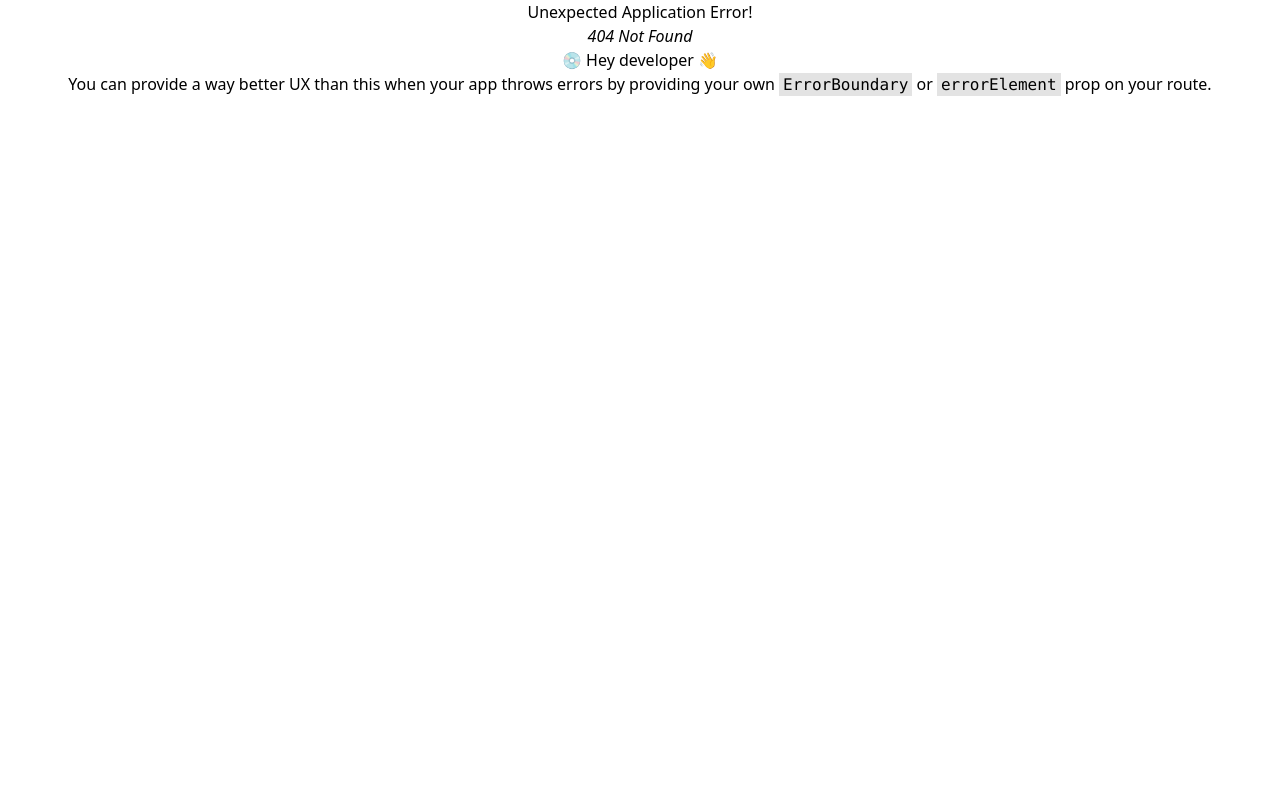
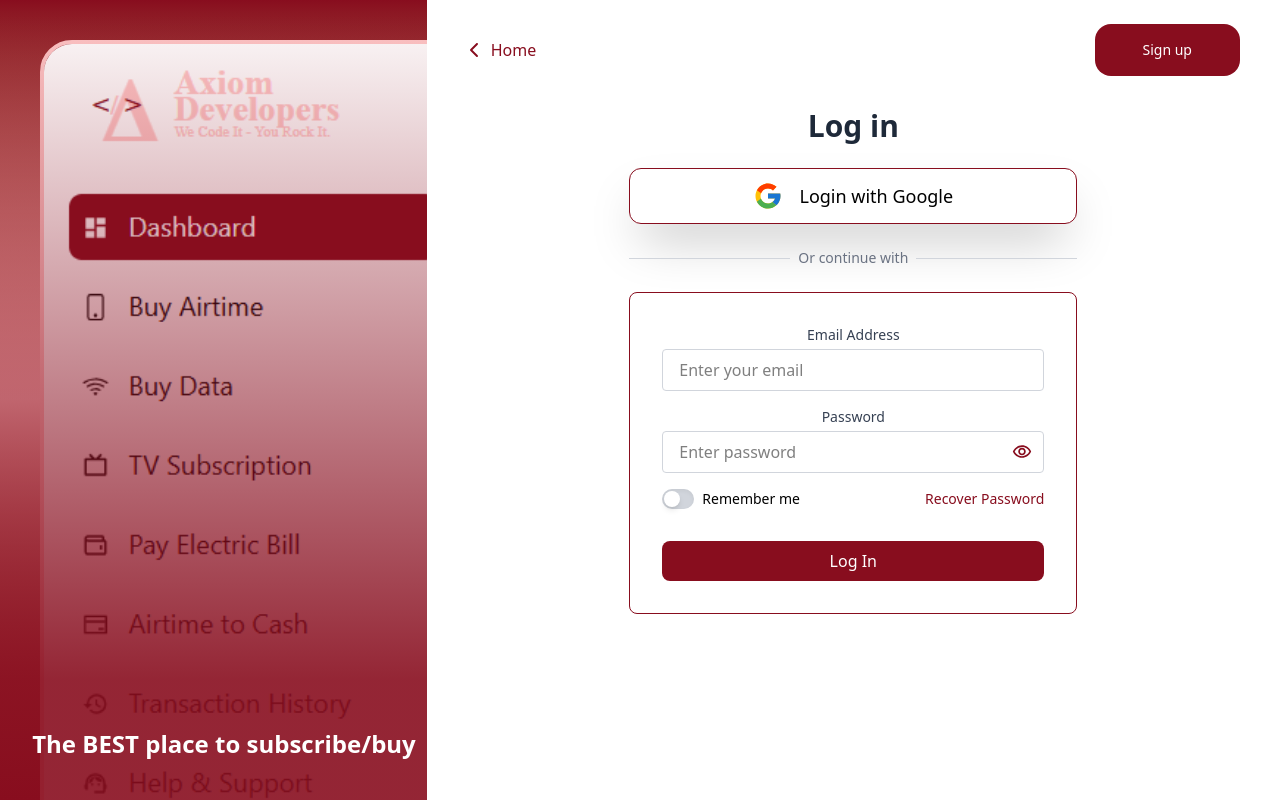
Before and after one commit to AxiomDeveloperr/Axiom-VTU, a React (Vite) app: page /login in a window 1280 px wide. Before the commit this address had no page. Built offline with nearby package versions, Linux system fonts and the light colour scheme.

Commit message:
rendered on index

```diff
--- a/src/components/AuthForm.jsx
+++ b/src/components/AuthForm.jsx
@@ -1,5 +1,5 @@
 import InputField from "./InputField";
-import Button from "./Button";
+import Btn from "./Btn";
 import RememberMe from "./RememberMe";
 
 const AuthForm = ({
@@ -43,7 +43,7 @@ const AuthForm = ({
         {isSignup ? "Sign up" : "Log in"}
       </h2>
 
-      <Button
+      <Btn
         text={isSignup ? "Sign up with Google" : "Login with Google"}
         onClick={() => {}}
         large={true}
@@ -119,7 +119,7 @@ const AuthForm = ({
           </div>
         )}
 
-        <Button type="submit" text={isSignup ? "Create Account" : "Log In"} />
+        <Btn type="submit" text={isSignup ? "Create Account" : "Log In"} />
 
         {/* <div className="text-center mt-4">
           <span className="text-sm text-gray-600">
--- a/src/components/Head.jsx
+++ b/src/components/Head.jsx
@@ -1,6 +1,7 @@
 import React from "react";
 import { FaChevronLeft, FaBars } from "react-icons/fa6";
 import logo from "../assets/axiomdev.svg";
+import { Link } from "react-router-dom";
 
 const Head = ({ switchMode, isSignup }) => {
   return (
@@ -17,13 +18,15 @@ const Head = ({ switchMode, isSignup }) => {
       </div>
 
       <div className="flex items-center justify-between gap-4">
+        <Link to={isSignup ? "/login" : "/signup"}>
           <button
             type="button"
-          onClick={switchMode}
             className="ml-1 bg-[#880d1e] text-white text-sm md:text-md font-medium px-8 md:px-12 py-3 md:py-4 rounded-2xl"
           >
             {isSignup ? "Login" : "Sign up"}
           </button>
+        </Link>
+
         <FaBars className="block md:hidden text-[#880d1e] text-3xl" />
       </div>
     </div>
--- a/src/pages/AuthPage.jsx
+++ b/src/pages/AuthPage.jsx
@@ -2,10 +2,11 @@ import React, { useState } from "react";
 import AuthForm from "../components/AuthForm";
 import Head from "../components/Head";
 import dash from "../assets/images/dashImg.png";
+import { useLocation } from "react-router-dom";
 
 const AuthPage = () => {
-  const [mode, setMode] = useState("signup");
-  const isSignup = mode === "signup";
+  const location = useLocation();
+  const isSignup = location.pathname === "/signup";
 
   const getInitialFormData = (isSignup) => ({
     email: "",
@@ -27,7 +28,6 @@ const AuthPage = () => {
       ...prev,
       [name]: type === "checkbox" ? checked : value,
     }));
-    setRemembered(formData.remember);
   };
 
   const handleSubmit = (e) => {
--- a/src/routes/index.jsx
+++ b/src/routes/index.jsx
@@ -1,36 +1,41 @@
-import { Route, createBrowserRouter, createRoutesFromElements } from 'react-router-dom';
-import AppLayout from '../components/AppLayout';
-import LandingPage from "../pages/LandingPage"
-import ContactPage from '../pages/ContactPage';
+import {
+  Route,
+  createBrowserRouter,
+  createRoutesFromElements,
+} from "react-router-dom";
+import AppLayout from "../components/AppLayout";
+import LandingPage from "../pages/LandingPage";
+import ContactPage from "../pages/ContactPage";
 
-import Dashboard from '../pages/Dashboard';
-import MainContainer from '../pages/MainContainer';
-import ProfileUpdate from '../pages/ProfileUpdate';
-import TransactionHistory from '../pages/TransactionHistory';
-import AirtimeToCash from '../pages/AirtimeToCash';
-
-
-
+import Dashboard from "../pages/Dashboard";
+import MainContainer from "../pages/MainContainer";
+import ProfileUpdate from "../pages/ProfileUpdate";
+import TransactionHistory from "../pages/TransactionHistory";
+import AirtimeToCash from "../pages/AirtimeToCash";
+import AuthPage from "../pages/AuthPage";
 
 const router = createBrowserRouter(
   createRoutesFromElements(
     <>
-
-      <Route path='/' element={<AppLayout />}>
+      <Route path="/signup" element={<AuthPage />} />
+      <Route path="/login" element={<AuthPage />} />
+      <Route path="/" element={<AppLayout />}>
         <Route index element={<LandingPage />} />
-        <Route path='contact' element={<ContactPage />} />
-
+        <Route path="contact" element={<ContactPage />} />
       </Route>
 
       {/* Dashboard Pages */}
-      <Route path='/dashboard' element={<Dashboard />} >
+      <Route path="/dashboard" element={<Dashboard />}>
         <Route index element={<MainContainer />} />
-        <Route path='update-profile' element={<ProfileUpdate />} />
-        <Route path='dashboard/transaction-history' element={<TransactionHistory />} />
+        <Route path="update-profile" element={<ProfileUpdate />} />
+        <Route
+          path="dashboard/transaction-history"
+          element={<TransactionHistory />}
+        />
         <Route path="dashboard/airtime-to-cash" element={<AirtimeToCash />} />
       </Route>
-    </>,
-  ),
+    </>
+  )
 );
 
 export default router;
```
Also changed, not shown: src/App.jsx (+6 -9 lines). Lines whose indentation alone changed are shown as unchanged.
